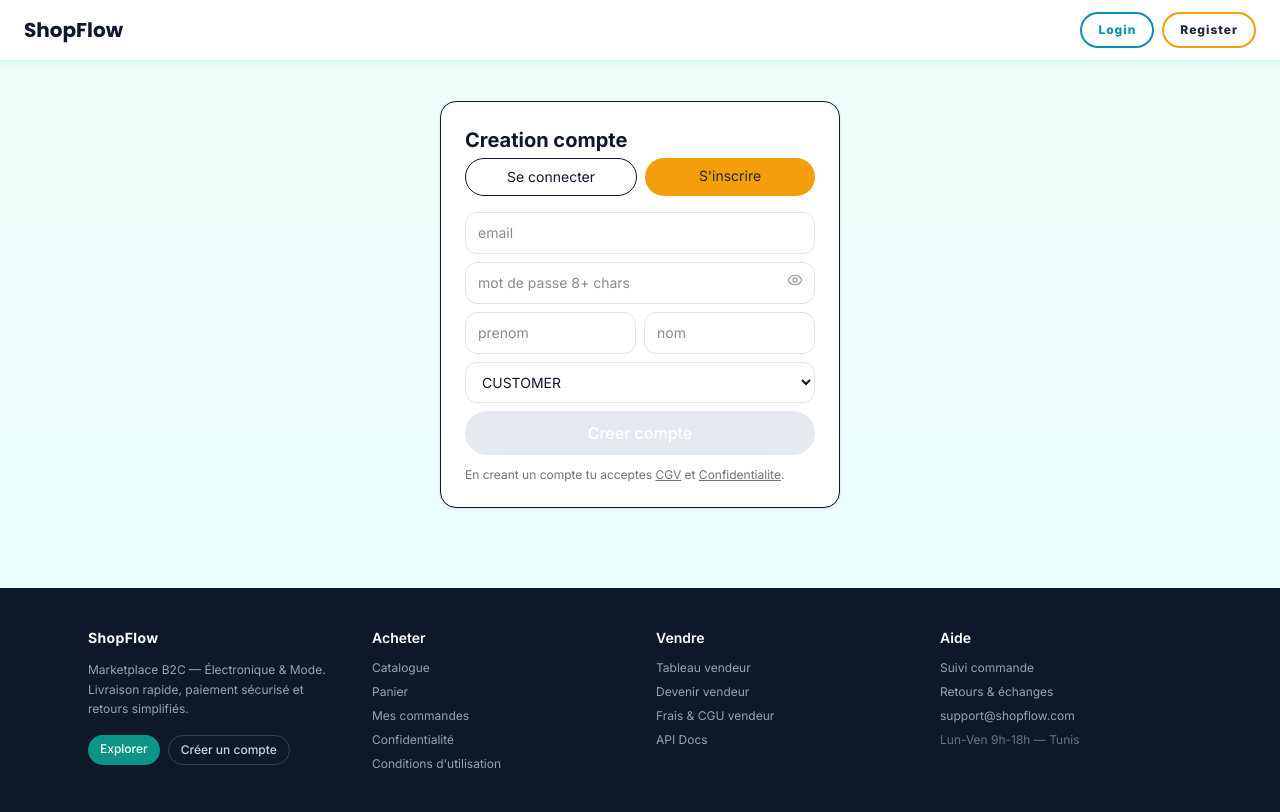
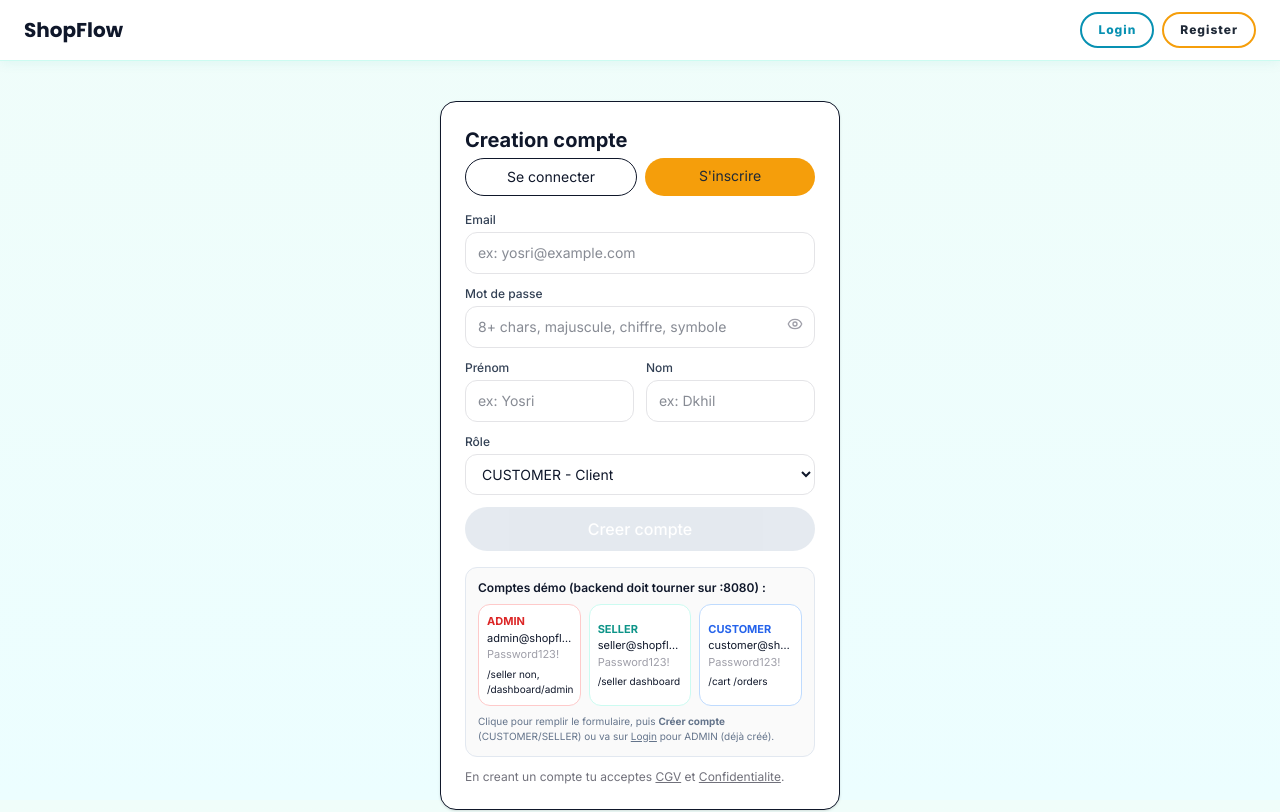
Before and after one commit to Yosri2024/ShopFlow, a Next.js app in the folder frontend/: page /register in a window 1280 px wide. Shown: the top 812 px of the page. Built offline with nearby package versions, Linux system fonts and the light colour scheme; no server answers.

Commit message:
ui: register add labels + 3 demo accounts (ADMIN/SELLER/CUSTOMER) with quick-fill

```diff
--- a/frontend/src/app/register/page.tsx
+++ b/frontend/src/app/register/page.tsx
@@ -37,11 +37,17 @@ export default function Register() {
           <a href="/login" className="flex-1 py-2 text-center border rounded-full">Se connecter</a>
           <span className="flex-1 py-2 text-center rounded-full" style={{ background: "#F59E0B", color: "#1F2937" }}>S&apos;inscrire</span>
         </div>
-        <div className="space-y-2">
-          <input placeholder="email" value={form.email} onChange={e=>setForm({...form,email:e.target.value})} className="w-full border border-zinc-200 px-3 py-2.5 rounded-xl text-sm" />
-          <div className="relative">
-            <input placeholder="mot de passe 8+ chars" type={show ? "text" : "password"} value={form.password} onChange={e=>setForm({...form,password:e.target.value})} className="w-full border border-zinc-200 px-3 py-2.5 rounded-xl text-sm pr-10" />
-            <button type="button" onClick={()=>setShow(!show)} className="absolute right-3 top-2.5 text-zinc-400">{show ? <EyeOff className="w-4 h-4" /> : <Eye className="w-4 h-4" />}</button>
+        <div className="space-y-3">
+          <div>
+            <label className="block text-xs font-medium mb-1" style={{color:"#334155"}}>Email</label>
+            <input placeholder="ex: yosri@example.com" value={form.email} onChange={e=>setForm({...form,email:e.target.value})} className="w-full border border-zinc-200 px-3 py-2.5 rounded-xl text-sm" />
+          </div>
+          <div>
+            <label className="block text-xs font-medium mb-1" style={{color:"#334155"}}>Mot de passe</label>
+            <div className="relative">
+              <input placeholder="8+ chars, majuscule, chiffre, symbole" type={show ? "text" : "password"} value={form.password} onChange={e=>setForm({...form,password:e.target.value})} className="w-full border border-zinc-200 px-3 py-2.5 rounded-xl text-sm pr-10" />
+              <button type="button" onClick={()=>setShow(!show)} className="absolute right-3 top-2.5 text-zinc-400">{show ? <EyeOff className="w-4 h-4" /> : <Eye className="w-4 h-4" />}</button>
+            </div>
           </div>
           {form.password && (
             <div className="flex items-center gap-2">
@@ -49,17 +55,35 @@ export default function Register() {
               <span className="text-xs text-zinc-500">{strengthLabel}</span>
             </div>
           )}
-          <div className="grid grid-cols-2 gap-2">
-            <input placeholder="prenom" value={form.prenom} onChange={e=>setForm({...form,prenom:e.target.value})} className="border border-zinc-200 px-3 py-2.5 rounded-xl text-sm" />
-            <input placeholder="nom" value={form.nom} onChange={e=>setForm({...form,nom:e.target.value})} className="border border-zinc-200 px-3 py-2.5 rounded-xl text-sm" />
+          <div className="grid grid-cols-2 gap-3">
+            <div>
+              <label className="block text-xs font-medium mb-1" style={{color:"#334155"}}>Prénom</label>
+              <input placeholder="ex: Yosri" value={form.prenom} onChange={e=>setForm({...form,prenom:e.target.value})} className="w-full border border-zinc-200 px-3 py-2.5 rounded-xl text-sm" />
+            </div>
+            <div>
+              <label className="block text-xs font-medium mb-1" style={{color:"#334155"}}>Nom</label>
+              <input placeholder="ex: Dkhil" value={form.nom} onChange={e=>setForm({...form,nom:e.target.value})} className="w-full border border-zinc-200 px-3 py-2.5 rounded-xl text-sm" />
+            </div>
           </div>
-          <select value={form.role} onChange={e=>setForm({...form,role:e.target.value})} className="w-full border border-zinc-200 px-3 py-2.5 rounded-xl text-sm bg-white">
-            <option value="CUSTOMER">CUSTOMER</option><option value="SELLER">SELLER</option><option value="ADMIN">ADMIN</option>
-          </select>
-          {form.role==="SELLER" && <input placeholder="nom boutique" value={form.nomBoutique} onChange={e=>setForm({...form,nomBoutique:e.target.value})} className="w-full border border-zinc-200 px-3 py-2.5 rounded-xl text-sm" />}
+          <div>
+            <label className="block text-xs font-medium mb-1" style={{color:"#334155"}}>Rôle</label>
+            <select value={form.role} onChange={e=>setForm({...form,role:e.target.value})} className="w-full border border-zinc-200 px-3 py-2.5 rounded-xl text-sm bg-white">
+              <option value="CUSTOMER">CUSTOMER - Client</option><option value="SELLER">SELLER - Vendeur</option><option value="ADMIN">ADMIN - Administrateur (démo via login)</option>
+            </select>
+          </div>
+          {form.role==="SELLER" && <div><label className="block text-xs font-medium mb-1" style={{color:"#334155"}}>Nom boutique</label><input placeholder="ex: ShopAli" value={form.nomBoutique} onChange={e=>setForm({...form,nomBoutique:e.target.value})} className="w-full border border-zinc-200 px-3 py-2.5 rounded-xl text-sm" /></div>}
           <motion.button whileTap={{ scale:0.98 }} onClick={register} disabled={!valid} className="w-full py-2.5 rounded-full font-medium disabled:opacity-50" style={{ background: !valid ? "#CBD5E1" : "#0D9488", color: "#FFFFFF" }}>Creer compte</motion.button>
         </div>
         {msg && <div className={`mt-3 text-sm border rounded-xl p-3 break-all flex items-center gap-2 ${msg.includes("cree") ? "bg-emerald-50 border-emerald-200 text-emerald-700" : "bg-red-50 border-red-200 text-red-600"}`}>{!msg.includes("cree") && <span className="w-2 h-2 bg-red-500 rounded-full animate-pulse" />}<span>{msg}</span></div>}
+        <div className="mt-4 p-3 rounded-xl border bg-zinc-50" style={{borderColor:"#E2E8F0"}}>
+          <div className="text-xs font-semibold mb-2" style={{color:"#0F172A"}}>Comptes démo (backend doit tourner sur :8080) :</div>
+          <div className="grid grid-cols-3 gap-2 text-[11px]">
+            <button type="button" onClick={()=>setForm({email:"admin@shopflow.com",password:"Password123!",prenom:"Admin",nom:"ShopFlow",role:"ADMIN",nomBoutique:""})} className="p-2 rounded-xl border bg-white hover:shadow text-left" style={{borderColor:"#FECACA"}}><div className="font-bold" style={{color:"#DC2626"}}>ADMIN</div><div className="truncate">admin@shopflow.com</div><div className="text-zinc-400">Password123!</div><div className="mt-1 text-[10px]">/seller non, /dashboard/admin</div></button>
+            <button type="button" onClick={()=>setForm({email:"seller@shopflow.com",password:"Password123!",prenom:"Ali",nom:"Seller",role:"SELLER",nomBoutique:"ShopAli"})} className="p-2 rounded-xl border bg-white hover:shadow text-left" style={{borderColor:"#CCFBF1"}}><div className="font-bold" style={{color:"#0D9488"}}>SELLER</div><div className="truncate">seller@shopflow.com</div><div className="text-zinc-400">Password123!</div><div className="mt-1 text-[10px]">/seller dashboard</div></button>
+            <button type="button" onClick={()=>setForm({email:"customer@shopflow.com",password:"Password123!",prenom:"Yosri",nom:"Customer",role:"CUSTOMER",nomBoutique:""})} className="p-2 rounded-xl border bg-white hover:shadow text-left" style={{borderColor:"#BFDBFE"}}><div className="font-bold" style={{color:"#2563EB"}}>CUSTOMER</div><div className="truncate">customer@shopflow.com</div><div className="text-zinc-400">Password123!</div><div className="mt-1 text-[10px]">/cart /orders</div></button>
+          </div>
+          <div className="text-[10px] mt-2" style={{color:"#64748B"}}>Clique pour remplir le formulaire, puis <b>Créer compte</b> (CUSTOMER/SELLER) ou va sur <a href="/login" className="underline">Login</a> pour ADMIN (déjà créé).</div>
+        </div>
         <p className="text-xs text-zinc-500 mt-3">En creant un compte tu acceptes <a href="/terms" className="underline">CGV</a> et <a href="/privacy" className="underline">Confidentialite</a>.</p>
       </motion.div>
     </div>
```
